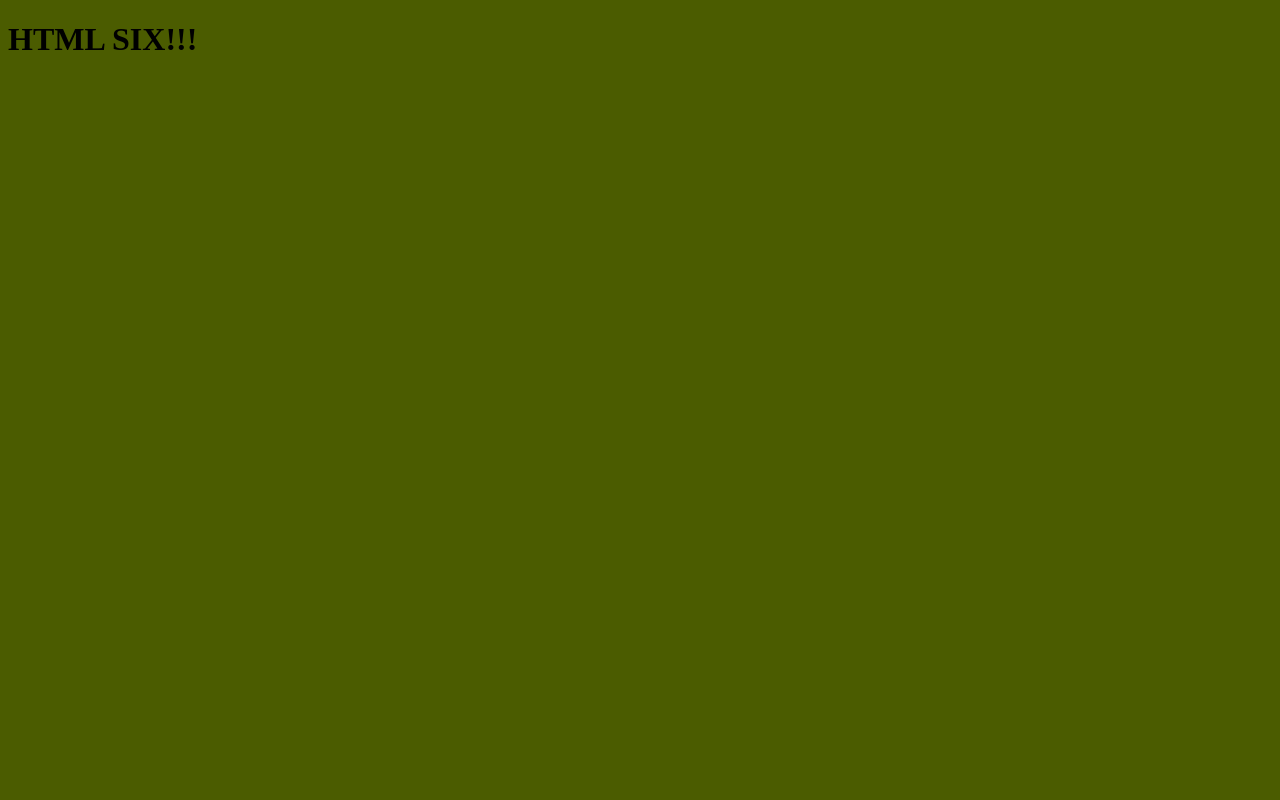
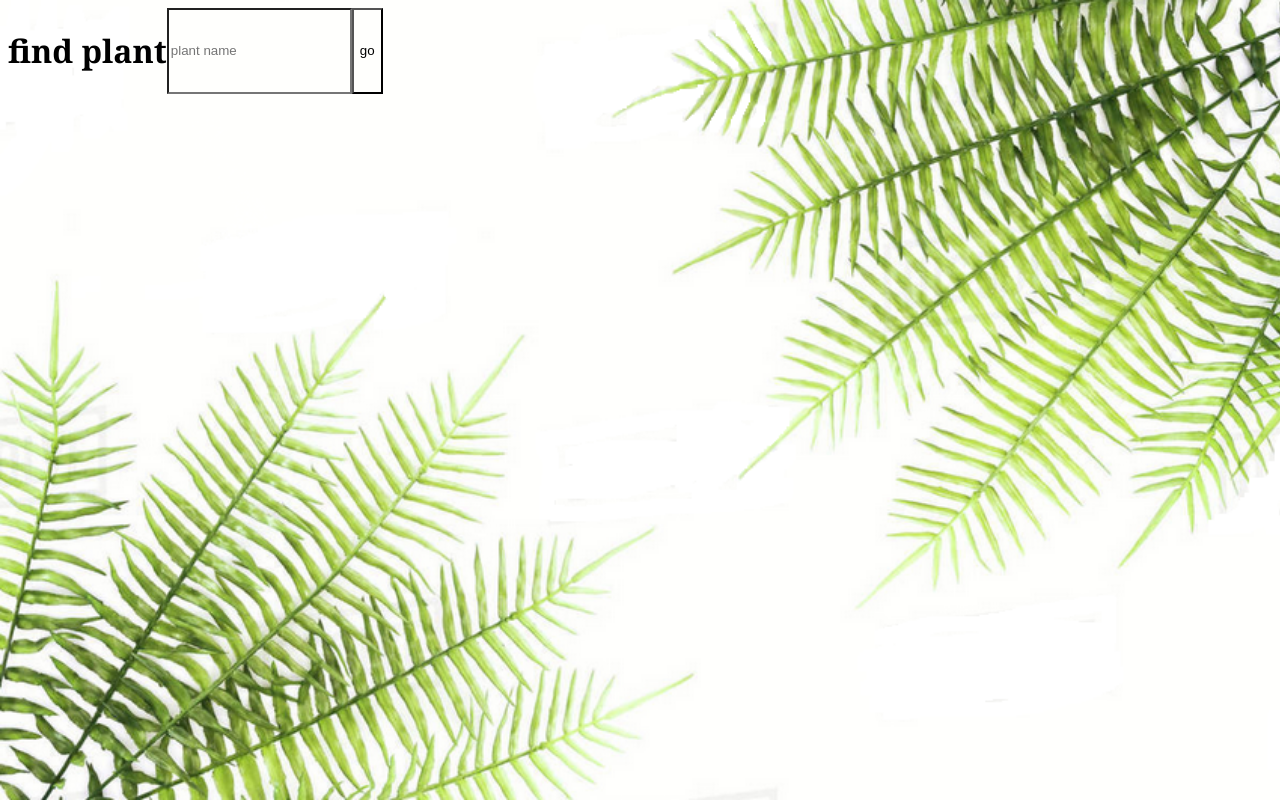
Before and after one commit to jodieeagleson/findplant, a website with bundled scripts: page src/client/index.html in a window 1280 px wide. Built offline with nearby package versions, Linux system fonts and the light colour scheme.

Commit message:
added style

```diff
--- a/package.json
+++ b/package.json
@@ -7,7 +7,7 @@
         "test": "echo \"Error: no test specified\" && exit 1",
         "start": "yarn clear-dist && yarn copy-html-css && nodemon",
         "clear-dist": "rm -rf dist",
-        "copy-html-css": "copyfiles -u 1 src/**/*.html src/**/*.css dist"
+        "copy-html-css": "copyfiles -u 1 src/**/*.png src/**/*.html src/**/*.css dist"
     },
     "author": "jodieee",
     "license": "ISC",
--- a/src/client/index.css
+++ b/src/client/index.css
@@ -1,3 +1,28 @@
 * {
-    background-color: rgb(75, 92, 0);
+    /* background-color: rgb(255, 255, 255); */
+    color: (0, 0, 255);
+    background-image: url('bkg_fern.png');
+    background-repeat: no-repeat;
+    background-attachment: fixed;
+    background-size: cover;
 }
+
+body {
+    display: flex;
+    font-family: Cambria, Cochin, Georgia, Times, 'Times New Roman', serif;
+}
+
+h1 {
+    justify-content: center;
+    flex-direction: row;
+}
+
+.button {
+    justify-content: center;
+    flex-direction: row;
+}
+
+input {
+    justify-content: center;
+    flex-direction: row;
+}
--- a/src/client/index.html
+++ b/src/client/index.html
@@ -12,6 +12,11 @@
     </head>
 
     <body>
-        <h1>HTML SIX!!!</h1>
+        <h1>find plant</h1>
+        <br />
+        <br />
+        <input placeholder="plant name" />
+        <button onclick="">go</button>
+        <!-- <footer><div>about</div><div>faq</div><div>contact</div></footer> -->
     </body>
 </html>
--- a/src/client/superflowers/index.css
+++ b/src/client/superflowers/index.css
@@ -1,3 +1,4 @@
 * {
-    background-color: rgb(50, 30, 105);
+    background-color: rgb(255, 255, 255);
+    color: (0, 0, 0);
 }
```
Also changed, not shown: src/client/superflowers/index.html (+2 -2 lines), src/client/bkg_fern.png (added).
